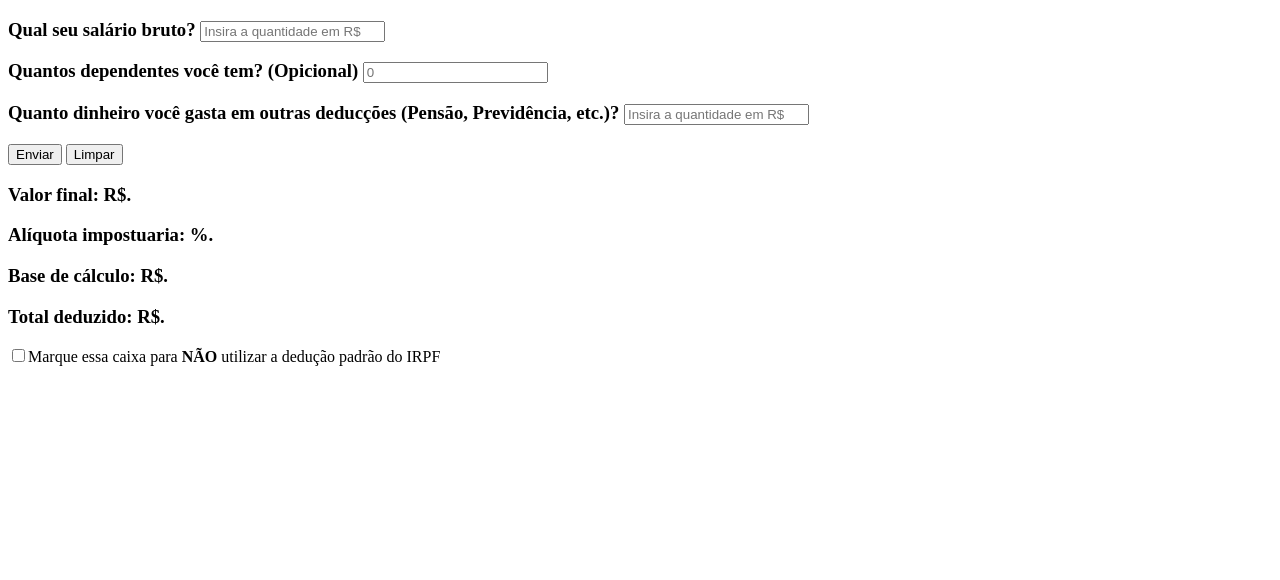
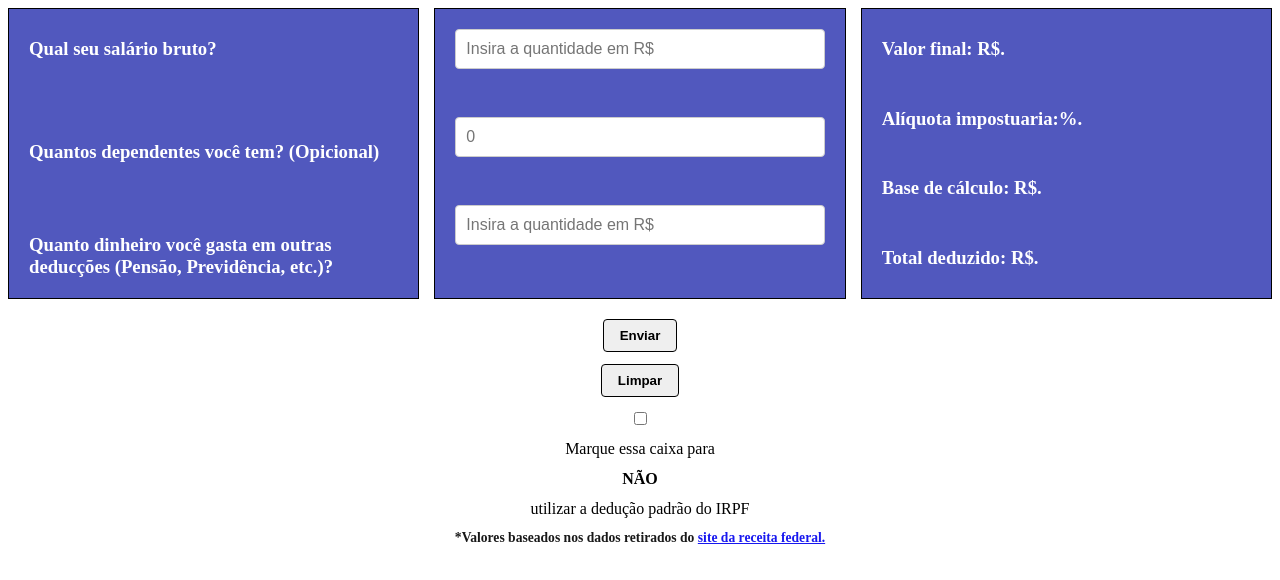
Before and after one commit to Echothefoxx/testCatolica2026.2, a plain HTML site: page Prog Web/irpf/main.html in a window 1280 px wide. Drawn offline with Linux system fonts and the light colour scheme.

Commit message:
Terminando o site da balaca

```diff
--- a/Prog Web/irpf/main.html
+++ b/Prog Web/irpf/main.html
@@ -8,32 +8,30 @@
     <title>Caluladora IRPF</title>
 </head>
     <body>
-        <box>
-            <div>
+        <div class="flex-container">
+            <div class="box">
                 <h3>
-                    Qual seu salário bruto?
-                    <input id="sal" type="number" inputmode="numeric" step="0.01" placeholder="Insira a quantidade em R$" required>
-                </h3>
+                    Qual seu salário bruto?</h3>
+                <h3>Quantos dependentes você tem? (Opicional)</h3>
+                <h3>Quanto dinheiro você gasta em outras deducções (Pensão, Previdência, etc.)?</h3>
             </div>
-            <h3>
-                Quantos dependentes você tem? (Opicional)
-                <input id="children" type="number" inputmode="numeric" placeholder="0">
-            </h3>
-            <h3>
-                Quanto dinheiro você gasta em outras deducções (Pensão, Previdência, etc.)?
-                <input id="misc" type="number" inputmode="decimal" placeholder="Insira a quantidade em R$" required>
-            </h3>
-            <button id="send" type="submit" onclick="calc()">Enviar</button>
-            <button id="clean" type="reset" onclick="clean()">Limpar</button>
-        </box>
-
-            <div>
+            <div class="box">
+                <input id="sal" type="number" inputmode="numeric" step="0.01" placeholder="Insira a quantidade em R$" required> <br>
+                <input id="children" type="number" inputmode="numeric" placeholder="0"> <br>
+                <input id="misc" type="number" inputmode="decimal" placeholder="Insira a quantidade em R$" required> <br>
+            </div>
+            <div class="box">
                 <h3>Valor final: R$<span id="basef"></span>.</h3>
                 <h3>Alíquota impostuaria: <span id="faixa"></span>%.</h3>
                 <h3>Base de cálculo: R$<span id="baseini"></span>.</h3>
                 <h3>Total deduzido: R$<span id="divida"></span>.</h3>
             </div>
+        </div>
+        <div id="ui" >
+            <button id="send" type="submit" onclick="calc()">Enviar</button>
+            <button id="clean" type="reset" onclick="clean()">Limpar</button>
             <input type="checkbox" id="deduzir">Marque essa caixa para <b>NÃO</b> utilizar a dedução padrão do IRPF
+            <h4>*Valores baseados nos dados retirados do <a href="https://www27.receita.fazenda.gov.br/simulador-irpf/">site da receita federal.</a></h4>
+        </div>
     </body>
-    </script>
 </html>
--- a/Prog Web/irpf/script.js
+++ b/Prog Web/irpf/script.js
@@ -1,10 +1,24 @@
+/*
+A sociedade fala que tenho que ter essas coisas bobas como "boas práticas de programação" e "bons comentários", então vamos lá...
+Índice:
+calc() -> delega as variáveis e valores para as respectivas funções
+clean() -> Limpa todos os campos por meio de x.textContent = ""
+calcAliquota(num x, num y) -> calcula a aliquota com os valores de desconto e bruto do salário
+calcInit(num x, num y, num z, boolean a) -> calcula o salario base por meio do bruto, deduções mistas, e a opção de utilizar a dedução base
+faixaXXX(num x) -> Calcula o salário final
+calcDesc(num x, num y) -> calcula o desconto pegando o valor base e final do salário
+*/
+
 function calc() {
+    //Define as variáveis necessárias
     let saldo = Number(document.getElementById("sal").value);
     let checkbox = document.querySelector("#deduzir");
     let salario = 0;
 
+    //Calcula o salário base
     saldo = calcInit(saldo, document.getElementById("children").value || 0, document.getElementById("misc").value || 0, checkbox.checked);
 
+    //Algorítimo de delegação de faixa
     switch (true) {
         case (saldo > 4664.68):
             salario = faixa275(saldo);
@@ -26,12 +40,14 @@ switch (true) {
             break;
     }
 
+    //define o desconto com o valores definidos anteriormente
     let desc = calcDesc(saldo, salario);
 
+    //Envia os valores para os elementos com ids específicos
     document.getElementById("basef").textContent = salario;
     document.getElementById("baseini").textContent = saldo;
     document.getElementById("divida").textContent = desc;
-    document.getElementById("faixa").textContent = calcAliquota(salario, desc);
+    document.getElementById("faixa").textContent = calcAliquota(Number(document.getElementById("sal").value), desc); //calcula a alíquota na definição
 }
 
 function clean() {
@@ -41,9 +57,10 @@ function clean() {
     document.getElementById("misc").value = "";
 
     // reiniciando resultados
-    document.getElementById("basef").value = "";
-    document.getElementById("divida").value = "";
-    document.getElementById("faixa").value = "";
+    document.getElementById("basef").textContent = "";
+    document.getElementById("divida").textContent = "";
+    document.getElementById("faixa").textContent = "";
+    document.getElementById("baseini").textContent = "";
 }
 
 function calcAliquota(salario, desconto) {
@@ -72,20 +89,23 @@ function faixa0(salario) {
     return salario.toFixed(2);
 }
 function faixa75(salario) {
-    salario -= (salario * 0.075);
+    salario -= ((salario - 2112) * 0.075);
     return salario.toFixed(2);
 }
 function faixa15(salario) {
+    salario -= 2826.66
     salario -= 53.59;
     salario -= (salario * 0.15);
     return salario.toFixed(2);
 }
 function faixa225(salario) {
+    salario -= 3751.06;
     salario -= 192.25;
     salario -= (salario * 0.225);
     return salario.toFixed(2);
 }
 function faixa275(salario) {
+    salario -= 4664.68;
     salario -= 397.81;
     salario -= (salario * 0.275);
     return salario.toFixed(2);
--- a/Prog Web/irpf/styles.css
+++ b/Prog Web/irpf/styles.css
@@ -1,15 +1,70 @@
+/* Container das 3 colunas */
+.flex-container {
+  display: flex;
+  gap: 15px;
+  margin-bottom: 20px;
+}
 
+/* Estilo das colunas */
+.box {
+    flex: 1;
+    padding: 20px;
+    background-color: #030ea1b0;
+    color: white;
+    border: 1px solid black;
+    display: flex;
+    flex-direction: column;
+    justify-content: space-between;
+    gap: 15px;
+}
 
+/* Alinhamento dos headers de input */
+.box h3 {
+    margin: 0;
+    min-height: 40px;
+    display: flex;
+    align-items: center;
+}
 
+/* Conserta o input */
+.box input[type="number"] {
+    height: 40px; /* LEMBRAR QUE É ISSO QUE JUSTIFICA A CAIXA */
+    padding: 0 10px; /* <--- E ISSO TAMBÉM */
+    box-sizing: border-box;
+    font-size: 1rem;
+    border: 1px solid #ccc;
+    border-radius: 4px;
+}
 
-
-
-/* Estilização para o input */
+/* Retira o navegador do input de número, lembrar de achar fonte do stackoverflow */
 input[type='number'] {
-    -moz-appearance:textfield;
+    -moz-appearance: textfield;
 }
 
 input::-webkit-outer-spin-button,
 input::-webkit-inner-spin-button {
     -webkit-appearance: none;
+    margin: 0;
 }
+
+/* configurações da UI */
+#ui {
+    display: flex;
+    flex-direction: column;
+    flex: 2;
+    gap: 12px;
+    align-items: center;
+    justify-content: center
+}
+#ui button {
+  padding: 8px 16px;
+  font-weight: bold;
+  cursor: pointer;
+  border: 1px solid #000;
+  border-radius: 4px;
+}
+#ui h4 {
+  margin: 0;
+  font-size: 0.85rem;
+  opacity: 0.9;
+}
```
Lines whose indentation alone changed are shown as unchanged.
